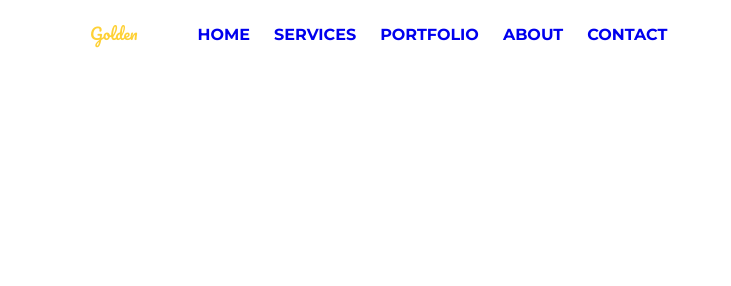
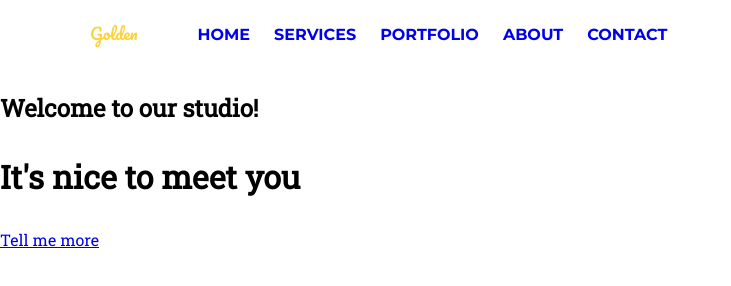
Before and after one commit to ankow8/landing-page, a website: page index.html in a window 1280 px wide. Shown: the whole page, without its empty margins (0-731 px from the left). Drawn offline with Linux system fonts and the light colour scheme.

Commit message:
Add html section splash

```diff
--- a/index.html
+++ b/index.html
@@ -38,5 +38,12 @@
         </div>
       </div>
     </nav>
+    <header class="splash">
+      <div class="splash-inner">
+        <h2>Welcome to our studio!</h2>
+        <h1>It's nice to meet you</h1>
+        <a href="#" class="btn">Tell me more</a>
+      </div>
+    </header>
   </body>
 </html>
```
